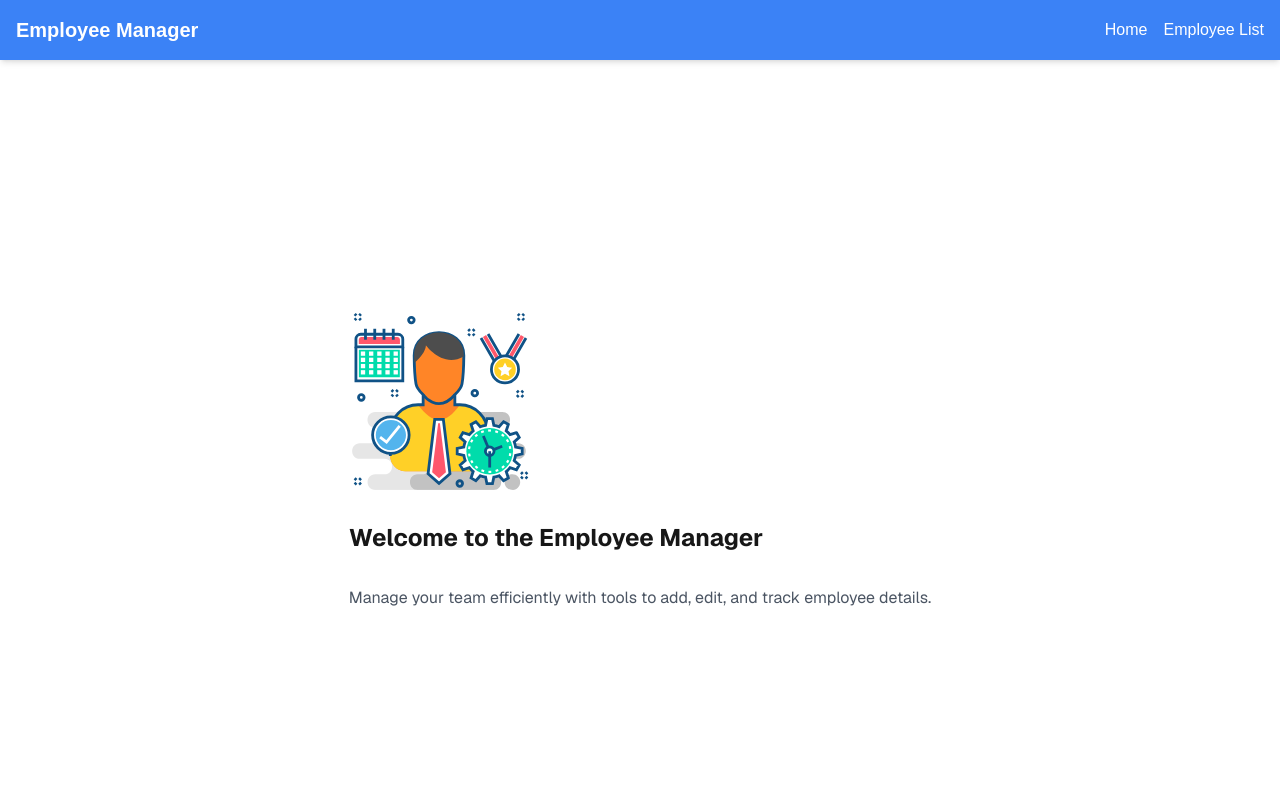
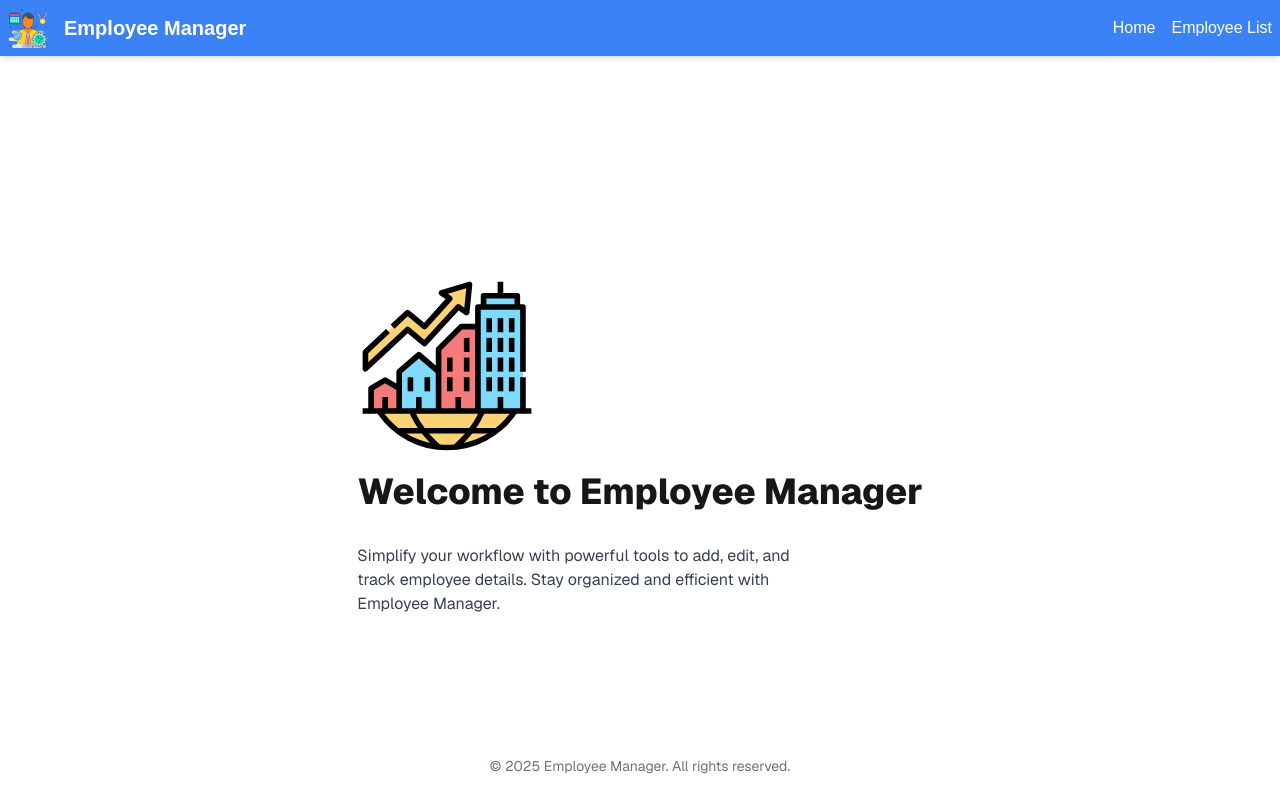
Before and after one commit to sasidharan-sk/employee-management-NextJs, a Next.js app in the folder employee-manager/: page / in a window 1280 px wide. Shown: the top 812 px of the page. Built offline with nearby package versions, Linux system fonts and the light colour scheme.

Commit message:
Header Component and tanstack configuration

```diff
--- /dev/null
+++ b/employee-manager/app/employees/layout.tsx
@@ -0,0 +1,10 @@
+import { ChildrenProp } from "@/commonConfig";
+
+export default function EmployeesLayout({ children }: ChildrenProp) {
+  return (
+    <>
+      {children}
+      <h1 className="text-center text-4xl">This is EmployeeLayout.tsx</h1>
+    </>
+  );
+}
--- /dev/null
+++ b/employee-manager/app/employees/page.tsx
@@ -0,0 +1,7 @@
+export default function EmployeesPage() {
+  return (
+    <>
+      <h1 className="text-center text-4xl">This is Employee Page.tsx</h1>
+    </>
+  );
+}
--- a/employee-manager/app/layout.tsx
+++ b/employee-manager/app/layout.tsx
@@ -1,7 +1,8 @@
 import type { Metadata } from "next";
 import { Geist, Geist_Mono } from "next/font/google";
 import "./globals.css";
-import Header from "@/components/Header";
+import Header from "@/components/header/Header";
+import Queryprovider from "@/components/tanstackConfig/Queryprovider";
 
 const geistSans = Geist({
   variable: "--font-geist-sans",
@@ -28,8 +29,10 @@ export default function RootLayout({
       <body
         className={`${geistSans.variable} ${geistMono.variable} antialiased`}
       >
-        <Header/>
-        {children}
+        <Queryprovider>
+          <Header />
+          {children}
+        </Queryprovider>
       </body>
     </html>
   );
--- a/employee-manager/app/page.tsx
+++ b/employee-manager/app/page.tsx
@@ -1,24 +1,39 @@
+import { ReactQueryDevtools } from "@tanstack/react-query-devtools";
 import Image from "next/image";
 
 export default function Home() {
   return (
-    <div className="grid grid-rows-[20px_1fr_20px] items-center justify-items-center min-h-screen p-8 pb-20 gap-16 sm:p-20 font-[family-name:var(--font-geist-sans)]">
+    <div className="grid grid-rows-[auto_1fr_auto] items-center justify-items-center min-h-screen p-8 gap-12 sm:p-20 font-[family-name:var(--font-geist-sans)]">
+      {/* Main Content */}
       <main className="flex flex-col gap-8 row-start-2 items-center sm:items-start">
+        <header className="text-center sm:text-left">
           <Image
             className="dark:invert"
-          src="/logo.svg" // Old Next.js logo
-          alt="Next.js logo"
+            src="/company.svg"
+            alt="Employee Manager Logo"
             width={180}
             height={38}
             priority
           />
-        <h1 className="text-2xl font-bold text-center sm:text-left">
-          Welcome to the Employee Manager
+          {/* Heading */}
+          <h1 className="mt-4 text-3xl font-extrabold leading-tight sm:text-4xl">
+            Welcome to Employee Manager
           </h1>
-        <p className="text-center sm:text-left text-gray-600">
-          Manage your team efficiently with tools to add, edit, and track employee details.
+        </header>
+
+        {/* Description */}
+        <p className="max-w-md text-center sm:text-left text-gray-700">
+          Simplify your workflow with powerful tools to add, edit, and track
+          employee details. Stay organized and efficient with Employee Manager.
         </p>
       </main>
+
+      {/* Footer Placeholder */}
+      <footer className="row-start-3 text-sm text-gray-500">
+        © {new Date().getFullYear()} Employee Manager. All rights reserved.
+      </footer>
+
+      <ReactQueryDevtools initialIsOpen={false} />
     </div>
   );
 }
--- /dev/null
+++ b/employee-manager/commonConfig.ts
@@ -0,0 +1,4 @@
+
+export type ChildrenProp = {
+  children: React.ReactNode;
+};
--- a/employee-manager/components/Header.tsx
+++ b/employee-manager/components/header/Header.tsx
@@ -1,12 +1,23 @@
+"use client"
+import Image from "next/image";
 import Link from 'next/link';
 
 export default function Header() {
   return (
     <header className="bg-blue-500 text-white shadow-md top-0 sticky">
-      <div className="container mx-auto flex justify-between items-center p-4">
-        <h1 className="text-xl font-bold">
-          <Link href="/">Employee Manager</Link>
+      <div className="container mx-auto flex justify-between items-center p-2">
+      <div className="flex items-center gap-4">
+        <Image
+          src="/logo.svg"
+          alt="App Logo"
+          width={40}
+          height={40}
+          className="dark:invert"
+        />
+        <h1 className="text-xl font-bold dark:text-white">
+          Employee Manager
         </h1>
+      </div>
         <nav className="flex gap-4">
           <Link
             href="/"
--- /dev/null
+++ b/employee-manager/components/tanstackConfig/Queryprovider.tsx
@@ -0,0 +1,17 @@
+"use client";
+
+import { ChildrenProp } from "@/commonConfig";
+import { QueryClient, QueryClientProvider } from "@tanstack/react-query";
+import { ReactQueryDevtools } from "@tanstack/react-query-devtools";
+import { useState } from "react";
+
+export default function Queryprovider({ children }: ChildrenProp) {
+  const [queryClient] = useState(() => new QueryClient());
+
+  return (
+    <QueryClientProvider client={queryClient}>
+      {children}
+      <ReactQueryDevtools initialIsOpen={false} />
+    </QueryClientProvider>
+  );
+}
--- a/employee-manager/package.json
+++ b/employee-manager/package.json
@@ -9,6 +9,8 @@
     "lint": "next lint"
   },
   "dependencies": {
+    "@tanstack/react-query": "^5.62.16",
+    "@tanstack/react-query-devtools": "^5.62.16",
     "next": "15.1.3",
     "react": "^19.0.0",
     "react-dom": "^19.0.0",
@@ -16,6 +18,7 @@
   },
   "devDependencies": {
     "@eslint/eslintrc": "^3",
+    "@tanstack/eslint-plugin-query": "^5.62.16",
     "@types/node": "^20",
     "@types/react": "^19",
     "@types/react-dom": "^19",
```
Also changed, not shown: employee-manager/public/company.svg (added). Lines whose indentation alone changed are shown as unchanged.
